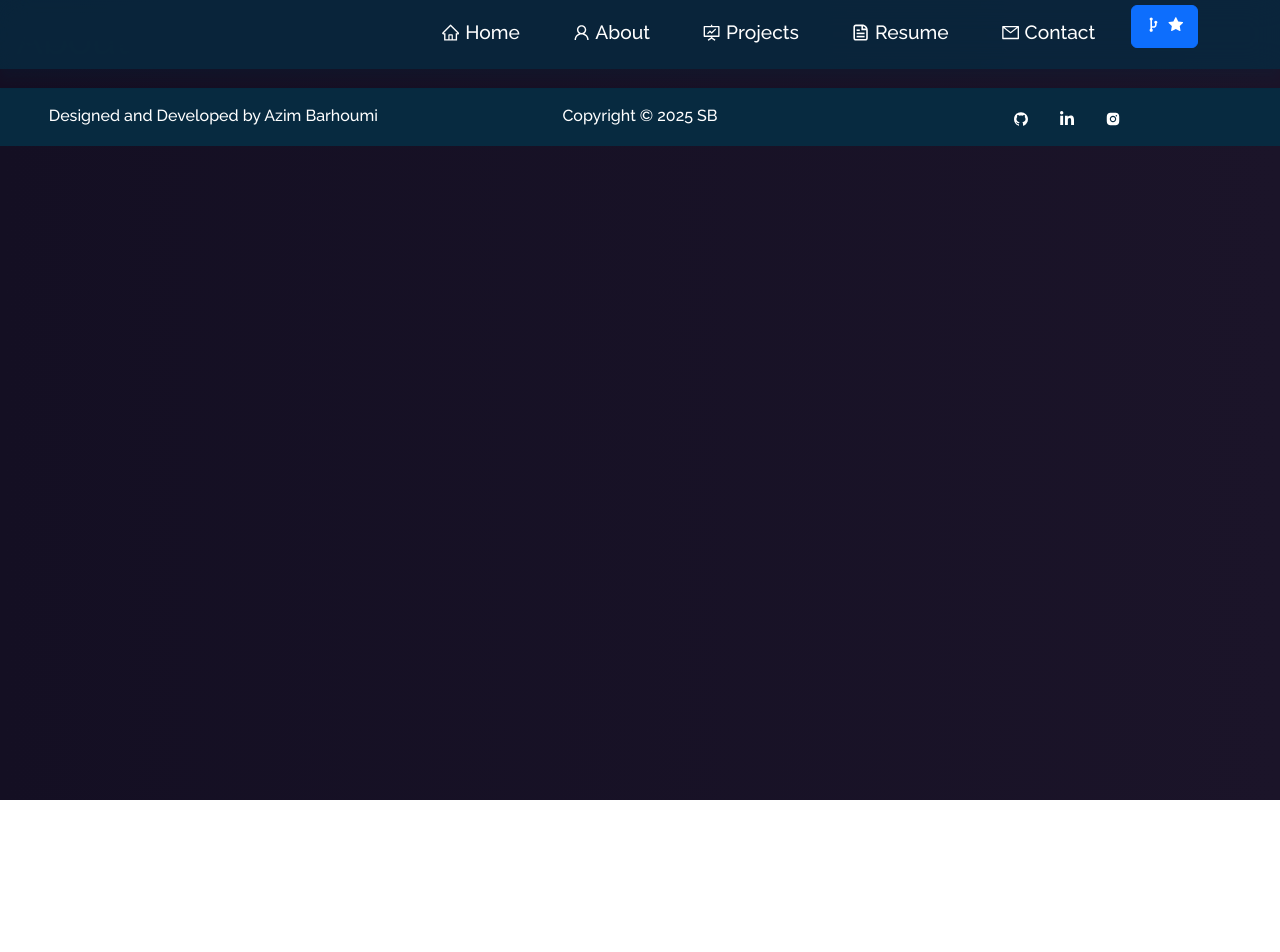
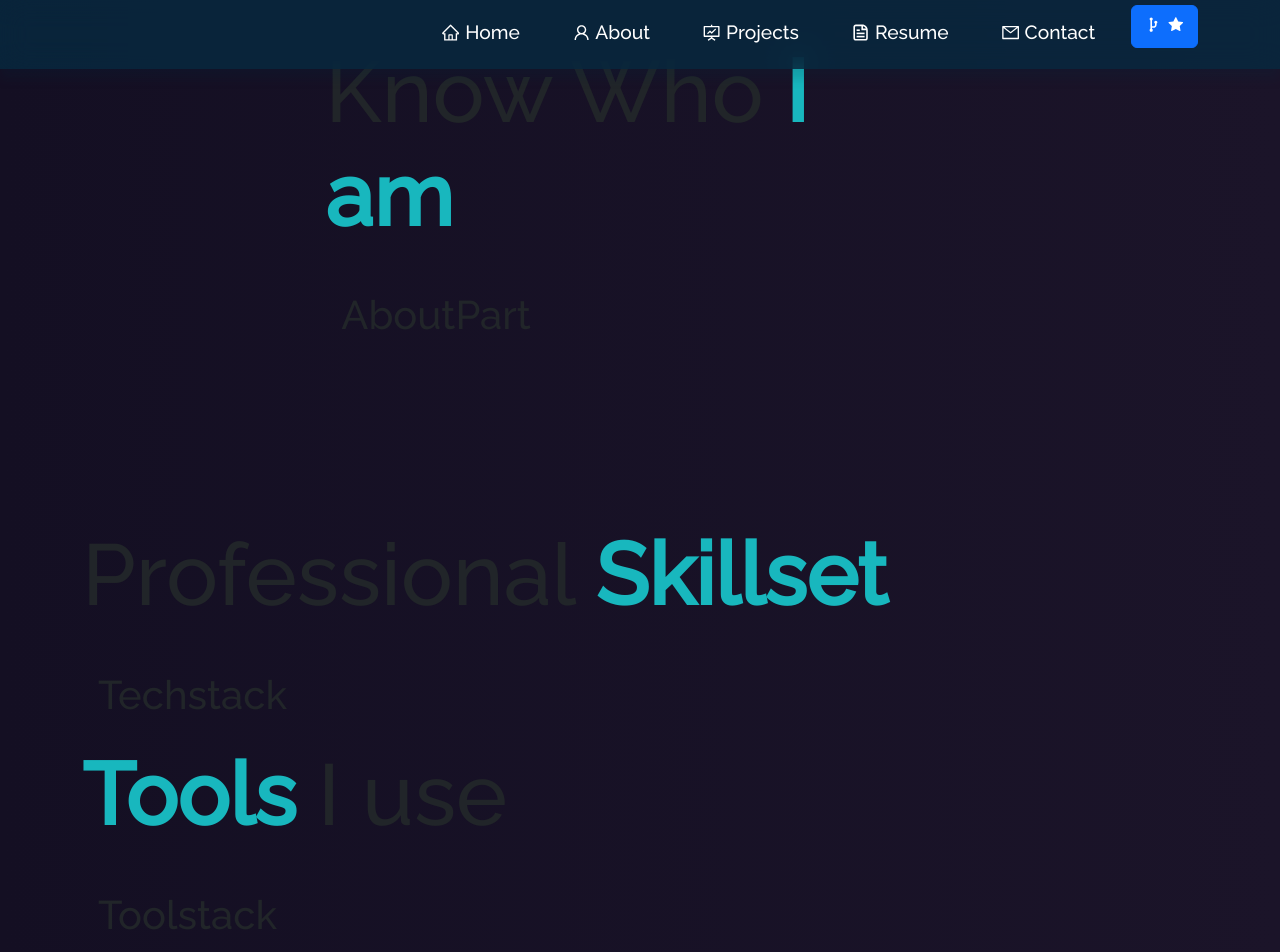
Before and after one commit to Aziiiiim/Portfolio, a React (Vite) app: page /about in a window 1280 px wide. Shown: the top 952 px of the page. Before the commit the page ends 800 px from the top, so only its background shows below. Built offline with nearby package versions, Linux system fonts and the light colour scheme.

Commit message:
About page structure

```diff
--- /dev/null
+++ b/src/components/About/About.css
@@ -0,0 +1,17 @@
+.about-section {
+  position: relative !important;
+  padding-top: 150px !important;
+  padding-bottom: 30px !important;
+  background-image: var(--section-background-color) !important;
+  color: white !important;
+}
+
+@media (max-width: 767px) {
+  .about-img {
+    padding-top: 0 !important;
+  }
+}
+
+.blue {
+  color: var(--imp-text-color) !important;
+}
--- a/src/components/About/About.jsx
+++ b/src/components/About/About.jsx
@@ -1,3 +1,47 @@
+import { Container, Row, Col } from "react-bootstrap";
+import Github from "./GithubPart/Github";
+import Techstack from "./Techstack/Techstack";
+import AboutPart from "./AboutPart/AboutPart";
+import Toolstack from "./Toolstack/Toolstack";
+
 export default function About() {
-  return <h1 style={{ padding: 16 }}>About</h1>;
+  return (
+    <Container fluid className="about-section">
+      <Container>
+        <Row style={{ justifyContent: "center", padding: "10px" }}>
+          <Col
+            md={7}
+            style={{
+              justifyContent: "center",
+              paddingTop: "30px",
+              paddingBottom: "50px",
+            }}
+          >
+            <h1 style={{ fontSize: "5.4em", paddingBottom: "20px" }}>
+              Know Who <strong className="blue">I am</strong>
+            </h1>
+            <AboutPart />
+          </Col>
+          <Col
+            md={7}
+            style={{ paddingTop: "0px", paddingBottom: "100px" }}
+            className="about-img"
+          >
+          </Col>
+        </Row>
+        <h1 style={{ fontSize: "5.4em", paddingBottom: "20px" }}>
+          Professional <strong className="blue">Skillset </strong>
+        </h1>
+
+        <Techstack />
+
+        <h1 style={{ fontSize: "5.4em", paddingBottom: "20px" }}>
+          <strong className="blue">Tools</strong> I use
+        </h1>
+        <Toolstack />
+
+        <Github />
+      </Container>
+    </Container>
+  );
 }
--- /dev/null
+++ b/src/components/About/AboutPart/AboutPart.jsx
@@ -0,0 +1,3 @@
+export default function AboutPart() {
+  return <h1 style={{ padding: 16 }}>AboutPart</h1>;
+}
--- /dev/null
+++ b/src/components/About/GithubPart/Github.jsx
@@ -0,0 +1,3 @@
+export default function Github() {
+  return <h1 style={{ padding: 16 }}>Github</h1>;
+}
--- /dev/null
+++ b/src/components/About/Techstack/Techstack.jsx
@@ -0,0 +1,3 @@
+export default function Techstack() {
+  return <h1 style={{ padding: 16 }}>Techstack</h1>;
+}
--- /dev/null
+++ b/src/components/About/Toolstack/Toolstack.jsx
@@ -0,0 +1,3 @@
+export default function Toolstack() {
+  return <h1 style={{ padding: 16 }}>Toolstack</h1>;
+}
```
